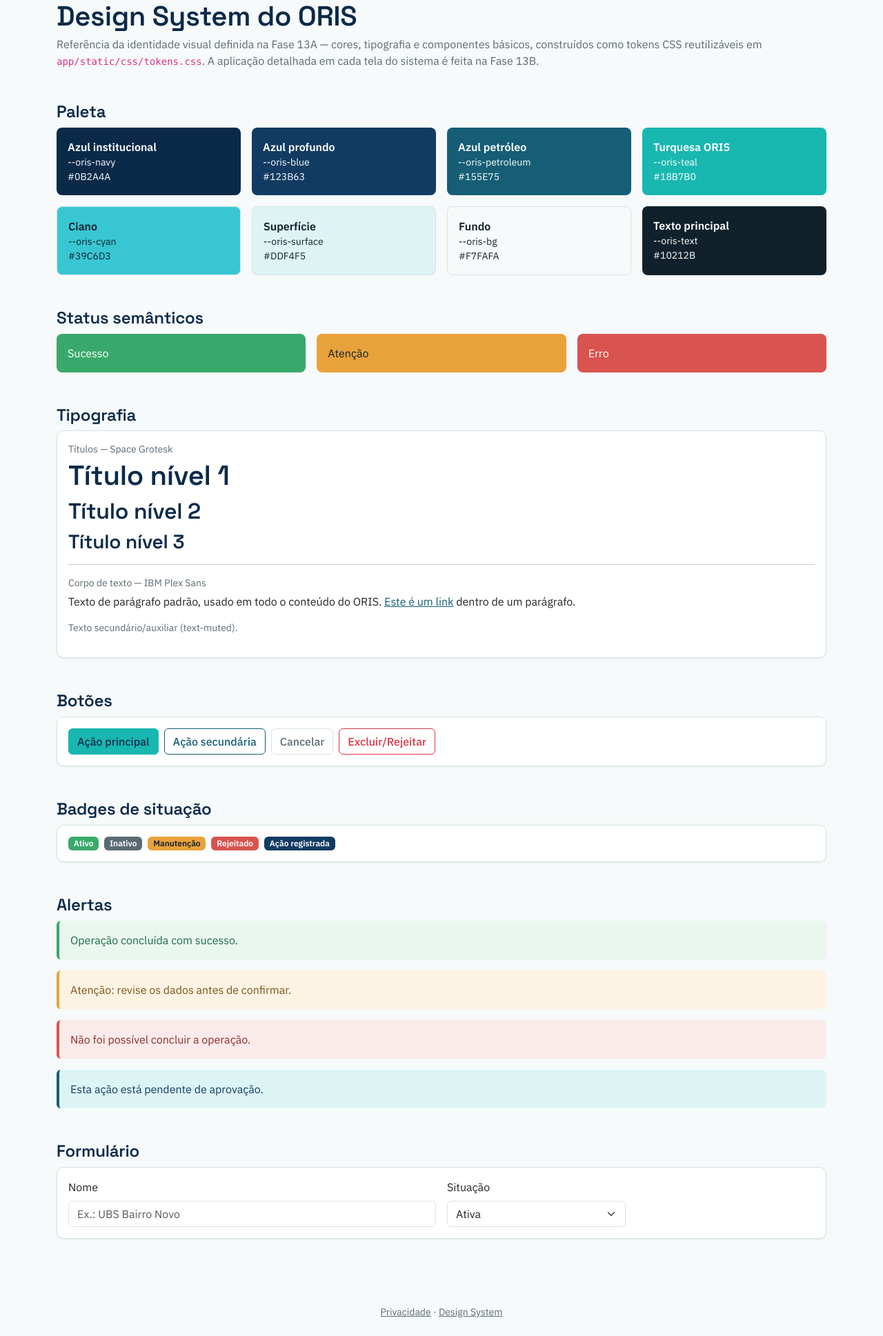
After one commit to TiagoAlcoforadoSantos/oris, a Flask app: page /design-system in a window 1280 px wide. The commit adds this page. Shown: the whole page at 69% size. Run offline with Flask 3, Linux system fonts and the light colour scheme; parts of the project's set-up code (start-up, migrations or seed data) failed here and were passed over; some libraries are stand-ins or nearby versions.

Commit message:
ORIS Fase 13A: Design System e Identidade Visual
- app/static/css/tokens.css: variaveis CSS centralizadas (cor, tipografia, raio, sombra, layout) com a paleta institucional definida (azul navy/profundo/petroleo, turquesa/ciano ORIS, superficies, status semanticos)
- app/static/css/oris-design-system.css: camada de componentes construida SOBRE o Bootstrap (navbar, botoes, badges, alertas, tabelas, formularios, foco de teclado) usando os tokens -- nao substitui o Bootstrap nem introduz framework novo
- Tipografia: Space Grotesk (titulos) + IBM Plex Sans (corpo/interface), via Google Fonts
- Nova pagina publica /design-system: referencia viva da paleta, tipografia e componentes basicos
- base.html atualizado para carregar fontes e os novos CSS; navbar/tipografia global ja refletem a identidade (chrome compartilhado); telas de negocio individuais nao foram redesenhadas (fica para a Fase 13B)
- CSP (Fase 12) atualizada para permitir fonts.googleapis.com/fonts.gstatic.com

Nenhuma regra de negocio, model, autenticacao, RBAC, aprovacao, auditoria,
importacao ou seguranca foi alterada -- mudanca puramente visual.

10 novos testes da Fase 13A; suite completa: 270/270 passando (rodada em partes
por limite de tempo). Validado com MySQL real (app completa, /design-system,
/login com CSS/fontes carregando).

```diff
--- /dev/null
+++ b/app/routes/design_system.py
@@ -0,0 +1,21 @@
+"""
+Página de referência do Design System do ORIS (Fase 13A).
+
+Pública (não exige login) — é uma página de referência visual/
+documentação, sem nenhum dado do sistema. Mostra a paleta, a
+tipografia e os componentes básicos (botões, badges, alertas,
+formulários) construídos com os tokens de app/static/css/tokens.css.
+
+Não é uma funcionalidade de negócio: existe só para orientar a
+aplicação consistente da identidade visual nas próximas telas
+(Fase 13B).
+"""
+
+from flask import Blueprint, render_template
+
+design_system_bp = Blueprint("design_system", __name__)
+
+
+@design_system_bp.route("/design-system")
+def index():
+    return render_template("design_system.html")
--- /dev/null
+++ b/app/static/css/oris-design-system.css
@@ -0,0 +1,185 @@
+/*
+ * ORIS — Design System (Fase 13A)
+ * ---------------------------------------------------------------
+ * Camada de estilo construída SOBRE o Bootstrap (carregado antes
+ * deste arquivo) usando os tokens definidos em tokens.css — não
+ * substitui o Bootstrap nem introduz um framework novo.
+ *
+ * Escopo desta fase: o "chrome" compartilhado por todas as telas
+ * (base.html — navegação, tipografia, botões, badges, alertas,
+ * formulários, foco de teclado) e a página de referência do design
+ * system (/design-system). O layout interno de cada tela de negócio
+ * (tabelas, formulários específicos de Unidade/Serviço/etc.) segue
+ * inalterado nesta fase — a aplicação detalhada é a Fase 13B.
+ */
+
+/* ---- Base ------------------------------------------------------ */
+
+body {
+    background-color: var(--oris-bg);
+    color: var(--oris-text);
+    font-family: var(--oris-font-body);
+    font-size: var(--oris-fs-base);
+}
+
+h1, h2, h3, h4, h5, h6,
+.h1, .h2, .h3, .h4, .h5, .h6 {
+    font-family: var(--oris-font-display);
+    color: var(--oris-navy);
+    font-weight: 600;
+    letter-spacing: -0.01em;
+}
+
+a {
+    color: var(--oris-petroleum);
+}
+
+a:hover {
+    color: var(--oris-teal);
+}
+
+small, .text-muted {
+    color: var(--oris-text-muted) !important;
+}
+
+/* Foco de teclado visível e consistente em qualquer elemento
+   interativo — acessibilidade básica do design system. */
+a:focus-visible,
+button:focus-visible,
+input:focus-visible,
+select:focus-visible,
+textarea:focus-visible,
+.btn:focus-visible {
+    outline: 2px solid var(--oris-teal);
+    outline-offset: 2px;
+}
+
+/* ---- Navegação --------------------------------------------------- */
+
+.navbar {
+    background: linear-gradient(90deg, var(--oris-navy), var(--oris-blue));
+    min-height: var(--oris-navbar-height);
+    box-shadow: var(--oris-shadow-sm);
+}
+
+.navbar .navbar-brand {
+    font-family: var(--oris-font-display);
+    font-weight: 700;
+    font-size: var(--oris-fs-lg);
+    color: var(--oris-white) !important;
+    letter-spacing: 0.02em;
+}
+
+.navbar .nav-link {
+    color: rgba(247, 250, 250, 0.82) !important;
+    font-size: var(--oris-fs-sm);
+    padding-left: 0.85rem;
+    padding-right: 0.85rem;
+    border-radius: var(--oris-radius-sm);
+    transition: background-color 0.15s ease, color 0.15s ease;
+}
+
+.navbar .nav-link:hover,
+.navbar .nav-link:focus-visible {
+    color: var(--oris-white) !important;
+    background-color: rgba(24, 183, 176, 0.18);
+}
+
+/* ---- Botões ------------------------------------------------------- */
+
+.btn {
+    border-radius: var(--oris-radius-sm);
+    font-weight: 500;
+}
+
+.btn-primary {
+    background-color: var(--oris-teal);
+    border-color: var(--oris-teal);
+    color: var(--oris-navy);
+}
+
+.btn-primary:hover,
+.btn-primary:focus {
+    background-color: var(--oris-cyan);
+    border-color: var(--oris-cyan);
+    color: var(--oris-navy);
+}
+
+.btn-outline-primary {
+    color: var(--oris-petroleum);
+    border-color: var(--oris-petroleum);
+}
+
+.btn-outline-primary:hover {
+    background-color: var(--oris-petroleum);
+    border-color: var(--oris-petroleum);
+    color: var(--oris-white);
+}
+
+.btn-outline-secondary {
+    color: var(--oris-text-muted);
+    border-color: var(--oris-border);
+}
+
+.btn-outline-secondary:hover {
+    background-color: var(--oris-navy);
+    border-color: var(--oris-navy);
+    color: var(--oris-white);
+}
+
+/* ---- Cards, tabelas e superfícies ----------------------------------- */
+
+.card {
+    border: 1px solid var(--oris-border);
+    border-radius: var(--oris-radius-md);
+    box-shadow: var(--oris-shadow-sm);
+}
+
+.table thead {
+    background-color: var(--oris-surface);
+}
+
+.table thead th {
+    color: var(--oris-navy);
+    font-weight: 600;
+    border-bottom-width: 1px;
+}
+
+/* ---- Badges (status semânticos) -------------------------------------- */
+
+.badge.bg-success { background-color: var(--oris-success) !important; }
+.badge.bg-warning { background-color: var(--oris-warning) !important; color: var(--oris-text) !important; }
+.badge.bg-danger  { background-color: var(--oris-danger) !important; }
+.badge.bg-secondary { background-color: var(--oris-text-muted) !important; }
+.badge.bg-dark { background-color: var(--oris-blue) !important; }
+
+/* ---- Alertas ------------------------------------------------------- */
+
+.alert {
+    border: none;
+    border-left: 4px solid transparent;
+    border-radius: var(--oris-radius-sm);
+}
+
+.alert-success { border-left-color: var(--oris-success); background-color: #E9F7EF; color: #1E6B44; }
+.alert-warning { border-left-color: var(--oris-warning); background-color: #FDF3E3; color: #7A5417; }
+.alert-danger  { border-left-color: var(--oris-danger);  background-color: #FBEAEA; color: #8C2E2B; }
+.alert-info    { border-left-color: var(--oris-petroleum); background-color: var(--oris-surface); color: var(--oris-blue); }
+
+/* ---- Formulários ----------------------------------------------------- */
+
+.form-control:focus,
+.form-select:focus {
+    border-color: var(--oris-teal);
+    box-shadow: 0 0 0 0.2rem rgba(24, 183, 176, 0.25);
+}
+
+/* ---- Rodapé ------------------------------------------------------------ */
+
+footer a {
+    color: var(--oris-text-muted);
+}
+
+footer a:hover {
+    color: var(--oris-teal);
+}
--- /dev/null
+++ b/app/static/css/tokens.css
@@ -0,0 +1,74 @@
+/*
+ * ORIS — Design Tokens (Fase 13A)
+ * ---------------------------------------------------------------
+ * Fonte única de verdade da identidade visual do ORIS: cores,
+ * tipografia, raios, sombras e dimensões de layout, todos expostos
+ * como variáveis CSS (custom properties).
+ *
+ * Direção visual: Health-Tech + Gov-Tech + plataforma de governança
+ * — tecnologia, saúde, confiança e institucionalidade, sem parecer
+ * hospital genérico, sistema de governo datado, SaaS de fintech ou
+ * interface "futurista"/gamer.
+ *
+ * Esta fase (13A) define o sistema; a aplicação detalhada em cada
+ * tela do ORIS é feita na Fase 13B. Aqui já se aplica ao "chrome"
+ * compartilhado (base.html: navegação, tipografia, botões, badges,
+ * alertas, formulários) porque isso é inevitavelmente global — o
+ * conteúdo específico de cada tela de negócio permanece com a
+ * mesma estrutura Bootstrap até a Fase 13B.
+ */
+
+:root {
+    /* ---- Paleta principal ------------------------------------ */
+    --oris-navy: #0B2A4A;       /* Azul institucional — estrutura a interface */
+    --oris-blue: #123B63;       /* Azul profundo */
+    --oris-petroleum: #155E75;  /* Azul petróleo */
+    --oris-teal: #18B7B0;       /* Turquesa ORIS — cor de destaque/marca */
+    --oris-cyan: #39C6D3;       /* Ciano — realces e estados de hover */
+
+    --oris-bg: #F7FAFA;         /* Fundo da aplicação */
+    --oris-surface: #DDF4F5;    /* Superfícies de destaque suave (azul claro) */
+    --oris-white: #FFFFFF;
+    --oris-border: #D4E3E6;     /* Borda neutra, derivada da superfície */
+
+    --oris-text: #10212B;        /* Texto principal */
+    --oris-text-muted: #5B6B73;  /* Texto secundário */
+    --oris-text-on-dark: #F7FAFA; /* Texto sobre fundos escuros (navy/blue) */
+
+    /* ---- Cores semânticas de status --------------------------- */
+    --oris-success: #39A96B;
+    --oris-warning: #E9A23B;
+    --oris-danger: #D9534F;
+    --oris-info: var(--oris-petroleum);
+
+    /* ---- Tipografia -------------------------------------------
+     * Duas famílias, claramente distintas:
+     * - Space Grotesk para títulos/headlines: geométrica, técnica,
+     *   com um caráter contemporâneo sem ser "futurista" ou gamer.
+     * - IBM Plex Sans para texto de interface/corpo: extremamente
+     *   legível, de caráter institucional/técnico — a mesma família
+     *   usada por sistemas corporativos e governamentais sérios.
+     */
+    --oris-font-display: "Space Grotesk", "Segoe UI", sans-serif;
+    --oris-font-body: "IBM Plex Sans", "Segoe UI", sans-serif;
+
+    --oris-fs-xs: 0.8125rem;   /* 13px */
+    --oris-fs-sm: 0.9375rem;   /* 15px */
+    --oris-fs-base: 1rem;      /* 16px */
+    --oris-fs-lg: 1.25rem;     /* 20px */
+    --oris-fs-xl: 1.75rem;     /* 28px */
+    --oris-fs-2xl: 2.25rem;    /* 36px */
+
+    /* ---- Raios e sombras --------------------------------------- */
+    --oris-radius-sm: 6px;
+    --oris-radius-md: 10px;
+    --oris-radius-lg: 16px;
+
+    --oris-shadow-sm: 0 1px 2px rgba(11, 42, 74, 0.08);
+    --oris-shadow-md: 0 6px 20px rgba(11, 42, 74, 0.12);
+
+    /* ---- Layout -------------------------------------------------- */
+    --oris-sidebar-width: 264px;
+    --oris-navbar-height: 64px;
+    --oris-content-max-width: 1200px;
+}
--- a/app/templates/base.html
+++ b/app/templates/base.html
@@ -4,14 +4,24 @@
     <meta charset="utf-8">
     <meta name="viewport" content="width=device-width, initial-scale=1">
     <title>{% block title %}ORIS{% endblock %}</title>
+
+    <link rel="preconnect" href="https://fonts.googleapis.com">
+    <link rel="preconnect" href="https://fonts.gstatic.com" crossorigin>
+    <link
+        href="https://fonts.googleapis.com/css2?family=Space+Grotesk:wght@500;600;700&family=IBM+Plex+Sans:wght@400;500;600&display=swap"
+        rel="stylesheet"
+    >
+
     <link
         href="https://cdn.jsdelivr.net/npm/bootstrap@5.3.3/dist/css/bootstrap.min.css"
         rel="stylesheet"
     >
+    <link href="{{ url_for('static', filename='css/tokens.css') }}" rel="stylesheet">
+    <link href="{{ url_for('static', filename='css/oris-design-system.css') }}" rel="stylesheet">
 </head>
-<body class="bg-light">
+<body>
     {% if session.autenticado %}
-    <nav class="navbar navbar-expand navbar-dark bg-dark mb-4">
+    <nav class="navbar navbar-expand navbar-dark mb-4">
         <div class="container">
             <a class="navbar-brand" href="{{ url_for('main.index') }}">ORIS</a>
             <div class="navbar-nav">
@@ -48,6 +58,8 @@
 
     <footer class="container text-center text-muted small pb-4">
         <a href="{{ url_for('privacidade.index') }}">Privacidade</a>
+        ·
+        <a href="{{ url_for('design_system.index') }}">Design System</a>
     </footer>
 </body>
 </html>
--- /dev/null
+++ b/app/templates/design_system.html
@@ -0,0 +1,114 @@
+{% extends "base.html" %}
+
+{% block title %}Design System — ORIS{% endblock %}
+
+{% block content %}
+<h1 class="mb-1">Design System do ORIS</h1>
+<p class="text-muted">
+    Referência da identidade visual definida na Fase 13A — cores, tipografia
+    e componentes básicos, construídos como tokens CSS reutilizáveis em
+    <code>app/static/css/tokens.css</code>. A aplicação detalhada em cada
+    tela do sistema é feita na Fase 13B.
+</p>
+
+<h2 class="h4 mt-5">Paleta</h2>
+<div class="row row-cols-2 row-cols-md-4 g-3 mb-4">
+    {% set cores = [
+        ("Azul institucional", "--oris-navy", "#0B2A4A", "true"),
+        ("Azul profundo", "--oris-blue", "#123B63", "true"),
+        ("Azul petróleo", "--oris-petroleum", "#155E75", "true"),
+        ("Turquesa ORIS", "--oris-teal", "#18B7B0", "true"),
+        ("Ciano", "--oris-cyan", "#39C6D3", "false"),
+        ("Superfície", "--oris-surface", "#DDF4F5", "false"),
+        ("Fundo", "--oris-bg", "#F7FAFA", "false"),
+        ("Texto principal", "--oris-text", "#10212B", "true")
+    ] %}
+    {% for nome, var, hex, escuro in cores %}
+    <div class="col">
+        <div class="rounded-3 p-3 h-100" style="background-color: var({{ var }}); {% if escuro == 'true' %}color: #fff;{% else %}color: var(--oris-text); border: 1px solid var(--oris-border);{% endif %}">
+            <div class="fw-semibold">{{ nome }}</div>
+            <div class="small">{{ var }}</div>
+            <div class="small">{{ hex }}</div>
+        </div>
+    </div>
+    {% endfor %}
+</div>
+
+<h2 class="h4 mt-5">Status semânticos</h2>
+<div class="row row-cols-3 g-3 mb-4">
+    <div class="col">
+        <div class="rounded-3 p-3 text-white" style="background-color: var(--oris-success);">Sucesso</div>
+    </div>
+    <div class="col">
+        <div class="rounded-3 p-3" style="background-color: var(--oris-warning); color: var(--oris-text);">Atenção</div>
+    </div>
+    <div class="col">
+        <div class="rounded-3 p-3 text-white" style="background-color: var(--oris-danger);">Erro</div>
+    </div>
+</div>
+
+<h2 class="h4 mt-5">Tipografia</h2>
+<div class="card mb-4">
+    <div class="card-body">
+        <p class="text-muted small mb-1">Títulos — Space Grotesk</p>
+        <h1>Título nível 1</h1>
+        <h2>Título nível 2</h2>
+        <h3>Título nível 3</h3>
+        <hr>
+        <p class="text-muted small mb-1">Corpo de texto — IBM Plex Sans</p>
+        <p>
+            Texto de parágrafo padrão, usado em todo o conteúdo do ORIS.
+            <a href="#">Este é um link</a> dentro de um parágrafo.
+        </p>
+        <p class="text-muted small">Texto secundário/auxiliar (text-muted).</p>
+    </div>
+</div>
+
+<h2 class="h4 mt-5">Botões</h2>
+<div class="card mb-4">
+    <div class="card-body d-flex flex-wrap gap-2">
+        <button type="button" class="btn btn-primary">Ação principal</button>
+        <button type="button" class="btn btn-outline-primary">Ação secundária</button>
+        <button type="button" class="btn btn-outline-secondary">Cancelar</button>
+        <button type="button" class="btn btn-outline-danger">Excluir/Rejeitar</button>
+    </div>
+</div>
+
+<h2 class="h4 mt-5">Badges de situação</h2>
+<div class="card mb-4">
+    <div class="card-body d-flex flex-wrap gap-2">
+        <span class="badge bg-success">Ativo</span>
+        <span class="badge bg-secondary">Inativo</span>
+        <span class="badge bg-warning text-dark">Manutenção</span>
+        <span class="badge bg-danger">Rejeitado</span>
+        <span class="badge bg-dark">Ação registrada</span>
+    </div>
+</div>
+
+<h2 class="h4 mt-5">Alertas</h2>
+<div class="mb-4">
+    <div class="alert alert-success">Operação concluída com sucesso.</div>
+    <div class="alert alert-warning">Atenção: revise os dados antes de confirmar.</div>
+    <div class="alert alert-danger">Não foi possível concluir a operação.</div>
+    <div class="alert alert-info mb-0">Esta ação está pendente de aprovação.</div>
+</div>
+
+<h2 class="h4 mt-5">Formulário</h2>
+<div class="card mb-5">
+    <div class="card-body">
+        <div class="row g-3">
+            <div class="col-md-6">
+                <label class="form-label">Nome</label>
+                <input type="text" class="form-control" placeholder="Ex.: UBS Bairro Novo">
+            </div>
+            <div class="col-md-3">
+                <label class="form-label">Situação</label>
+                <select class="form-select">
+                    <option>Ativa</option>
+                    <option>Inativa</option>
+                </select>
+            </div>
+        </div>
+    </div>
+</div>
+{% endblock %}
```
Also changed, not shown: app/__init__.py (+19 -16 lines), tests/test_fase13a_design_system.py (added, +155 -0 lines), README.md.
